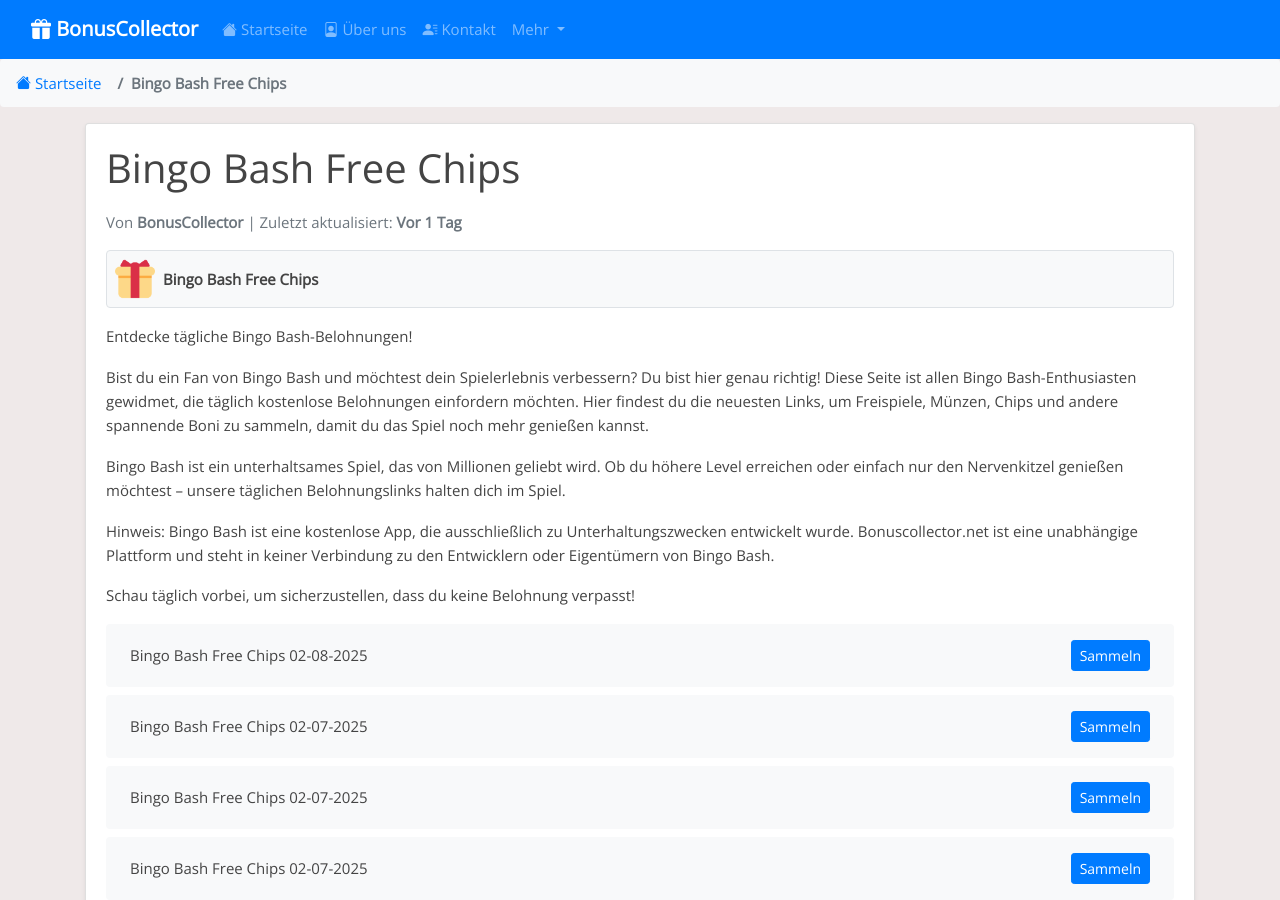
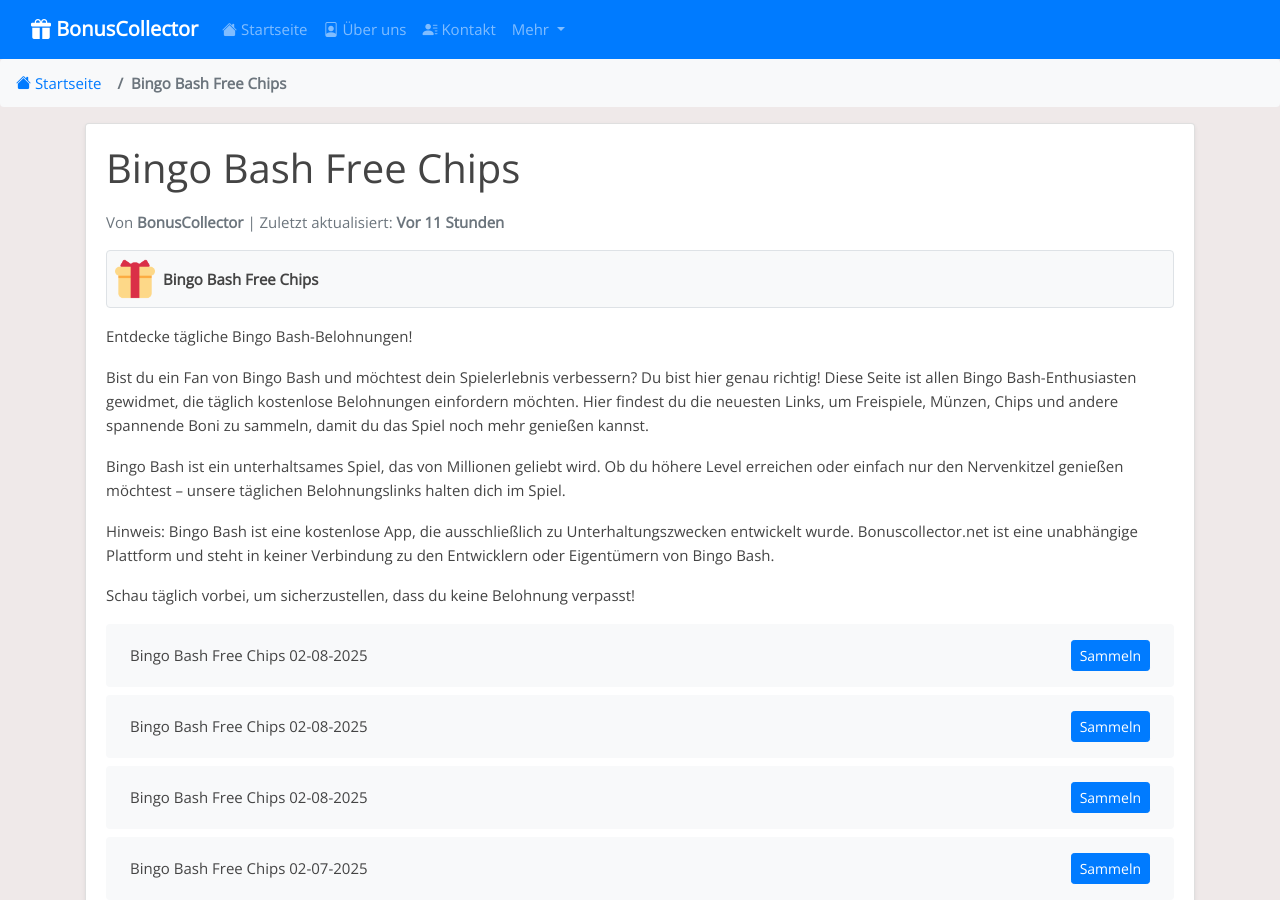
Before and after one commit to Prollad99/bs-de, a Jekyll site: the page built from _posts/2025-01-19-bingo-bash.md, in a window 1280 px wide and 900 px high. Built offline with Jekyll 4.4.1, drawn with Linux system fonts in a browser that asks for light colours; some of the changed text lies outside the part shown.

Commit message:
Aktualisiere bingo-bash-Belohnungslinks, Inhalte und Änderungsdatum

```diff
--- a/_data/include_files.yml
+++ b/_data/include_files.yml
@@ -17,7 +17,7 @@
   last_modified: 2025-02-08 08:37:42
 
 bingo-bash.html:
-  last_modified: 2025-02-08 05:07:53
+  last_modified: 2025-02-08 17:31:35
 
 slotpark.html:
   last_modified: 2025-02-08 16:08:35
--- a/_includes/bingo-bash.html
+++ b/_includes/bingo-bash.html
@@ -1,4 +1,12 @@
 <ul class="list-group mt-3 mb-4">
+  <li class="list-group-item d-flex justify-content-between align-items-center">
+    <span>Bingo Bash Free Chips 02-08-2025</span>
+    <a href="https://scrb.ly/3DQjgwJ" class="btn btn-primary btn-sm">Sammeln</a>
+  </li>
+  <li class="list-group-item d-flex justify-content-between align-items-center">
+    <span>Bingo Bash Free Chips 02-08-2025</span>
+    <a href="https://bingo.bitrhymes.com/apps/bingo/facebook/app/ads/viral.php?device=androidp&hash=5d36a1ec1ccbd4d0d03d23b391a4cae8&fr_id=&time=&type=erv2&item_id=0&verify=&ptyp=IG&ctyp=BINIGST20250208&se=&yahoo_id=&ref=viral&us_type=eyJzdCI6MTczODk2NTYwMCwiZXQiOjE3MzkyMjQ4MDAsInJuIjo3NzUsInJ3ZCI6eyJjaGlwcyI6OH19&rc=&ref=viral&ref_2=na&ref_3=na&ptyp=IG&ctyp=BINIGST20250208&fbclid=PAY2xjawIUXJdleHRuA2FlbQIxMAABpunSAVmxsdlFbYOahSl_JBQllhysr9TECo8niJyqb-b2lQ4Nmn1afvRZQg_aem_kuGRDhkaPYCyH6yCUvtrPQ" class="btn btn-primary btn-sm">Sammeln</a>
+  </li>
   <li class="list-group-item d-flex justify-content-between align-items-center">
     <span>Bingo Bash Free Chips 02-08-2025</span>
     <a href="https://scrb.ly/40f677D" class="btn btn-primary btn-sm">Sammeln</a>
@@ -391,12 +399,4 @@
     <span>Bingo Bash Free Chips 01-19-2025</span>
     <a href="https://scrb.ly/40V0vSe" class="btn btn-primary btn-sm">Sammeln</a>
   </li>
-  <li class="list-group-item d-flex justify-content-between align-items-center">
-    <span>Bingo Bash Free Chips 01-19-2025</span>
-    <a href="https://scrb.ly/41cGnLB" class="btn btn-primary btn-sm">Sammeln</a>
-  </li>
-  <li class="list-group-item d-flex justify-content-between align-items-center">
-    <span>Bingo Bash Free Chips 01-19-2025</span>
-    <a href="http://scrb.ly/4f5uRWa" class="btn btn-primary btn-sm">Sammeln</a>
-  </li>
 </ul>
```
Also changed, not shown: links-json/bingo-bash.json (+8 -8 lines).
